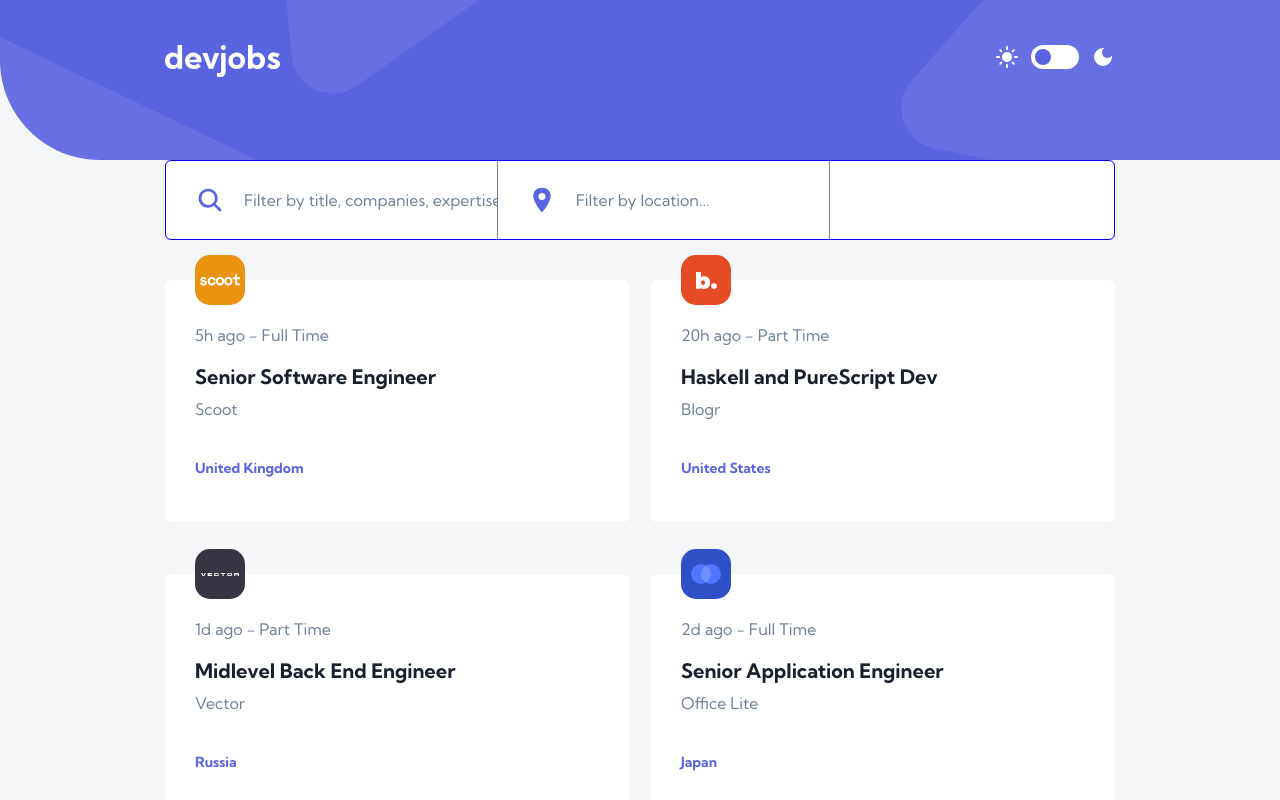
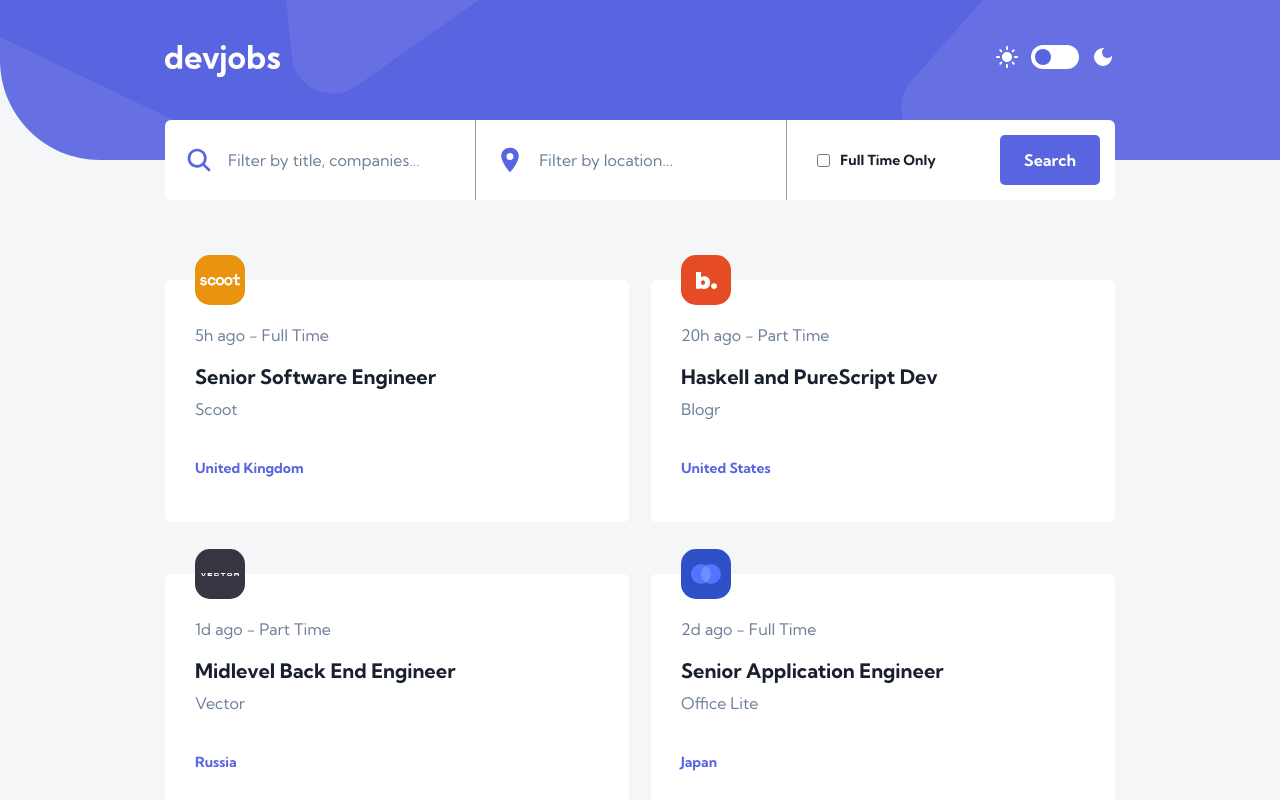
Before and after one commit to EdwinSch/react-devjobs-finder, a React (Vite) app: page / in a window 1280 px wide. Shown: the top 800 px of the page. Built offline with nearby package versions, Linux system fonts and the light colour scheme.

Commit message:
add: checkbox + styles

```diff
--- a/src/components/Filters/Filters.jsx
+++ b/src/components/Filters/Filters.jsx
@@ -2,10 +2,10 @@ import { IoSearch, IoLocationSharp } from "react-icons/io5";
 import { useState } from "react";
 
 const Filters = () => {
+  // Text/terms Input States
   const [searchTerms, setSearchTerms] = useState({
     multiple: "",
     location: "",
-    fullTime: false,
   });
 
   const handleChange = (event) => {
@@ -14,8 +14,6 @@ const Filters = () => {
       ...searchTerms,
       [event.target.name]: event.target.value,
     });
-
-    console.log(searchTerms);
   };
 
   return (
@@ -23,7 +21,7 @@ const Filters = () => {
       <form action="">
         {/* Multi text filter */}
         <div className="filter-wrapper">
-          <label htmlFor="multiple">
+          <label htmlFor="multiple" className="txt-input-label">
             <IoSearch />
           </label>
           <input
@@ -32,13 +30,13 @@ const Filters = () => {
             onChange={handleChange}
             name="multiple"
             id="multiple"
-            placeholder="Filter by title, companies, expertise…"
+            placeholder="Filter by title, companies…"
           />
         </div>
 
         {/* Location text filter */}
         <div className="filter-wrapper">
-          <label htmlFor="location">
+          <label htmlFor="location" className="txt-input-label">
             <IoLocationSharp />
           </label>
           <input
@@ -50,6 +48,24 @@ const Filters = () => {
             placeholder="Filter by location..."
           />
         </div>
+
+        {/* Checkbox && Submit  */}
+        <div className="filter-wrapper submit-wrapper">
+          <input
+            type="checkbox"
+            // value={searchTerms.location}
+            // onChange={handleChange}
+            name="fulltime"
+            id="fulltime"
+          />
+          <label htmlFor="fulltime" className="checkbox-label">
+            Full Time Only
+          </label>
+
+          <button className="btn submit-btn" type="submit">
+            Search
+          </button>
+        </div>
       </form>
     </div>
   );
--- a/src/components/Filters/filters.css
+++ b/src/components/Filters/filters.css
@@ -1,33 +1,32 @@
 .form-float-container {
   /* border: var(--inspect); */
   position: absolute;
-  /* top: -20px; */
+  top: -40px;
   padding: 0 165px;
   width: 100%;
 
   form {
-    border: solid 1px blue;
     width: 100%;
     height: 80px;
     border-radius: 6px;
     background-color: var(--clr-cardBackground);
     display: flex;
-    /* justify-content: space-evenly; */
 
     .filter-wrapper {
-      border-right: solid 1px var(--clr-infoKeys);
+      border-right: solid 1px #979797;
       height: 100%;
-      width: 35%;
-      padding-left: 30px;
+      width: 100%;
+      padding-left: 20px;
       display: flex;
       align-items: center;
 
-      & label {
-        margin-right: 20px;
+      .txt-input-label {
+        margin-right: 15px;
         color: var(--clr-accent);
         font-size: 28px;
         display: grid;
         place-items: center;
+        cursor: pointer;
       }
 
       & input[type="text"] {
@@ -39,12 +38,37 @@
         background-color: transparent;
         border: none;
         outline: none;
+        cursor: pointer;
 
         &::placeholder {
           color: var(--clr-infoKeys);
           font-weight: 400;
         }
       }
+
+      .checkbox-label {
+        margin-left: 10px;
+        color: var(--clr-headingTxt);
+        font-size: 14px;
+        font-weight: 700;
+        cursor: pointer;
+      }
+
+      & input[type="checkbox"] {
+        accent-color: var(--clr-accent);
+        cursor: pointer;
+      }
+    }
+
+    .submit-wrapper {
+      padding: 0 15px 0 30px;
+      border: none;
+      display: flex;
+
+      .submit-btn {
+        margin-left: auto;
+        min-width: 100px;
+      }
     }
   }
 }
--- a/src/components/JobsList/jobs-list.css
+++ b/src/components/JobsList/jobs-list.css
@@ -1,6 +1,4 @@
 .jobs-list-container {
-  /* margin-top: 100px; */
-  /* border: var(--inspect); */
   padding: 120px 165px 0 165px;
   display: grid;
   grid-template-columns: repeat(auto-fit, minmax(350px, 1fr));
```
